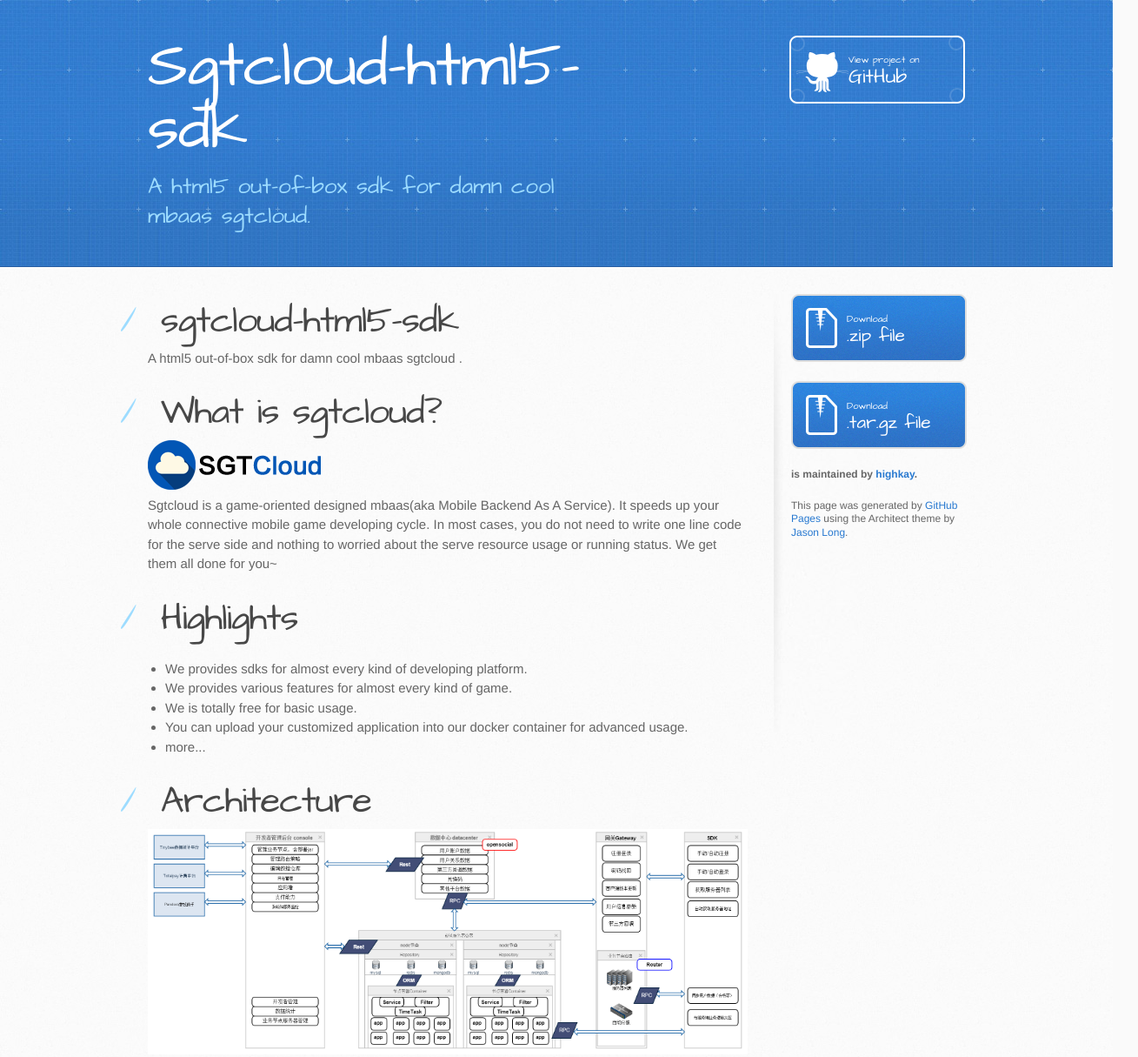
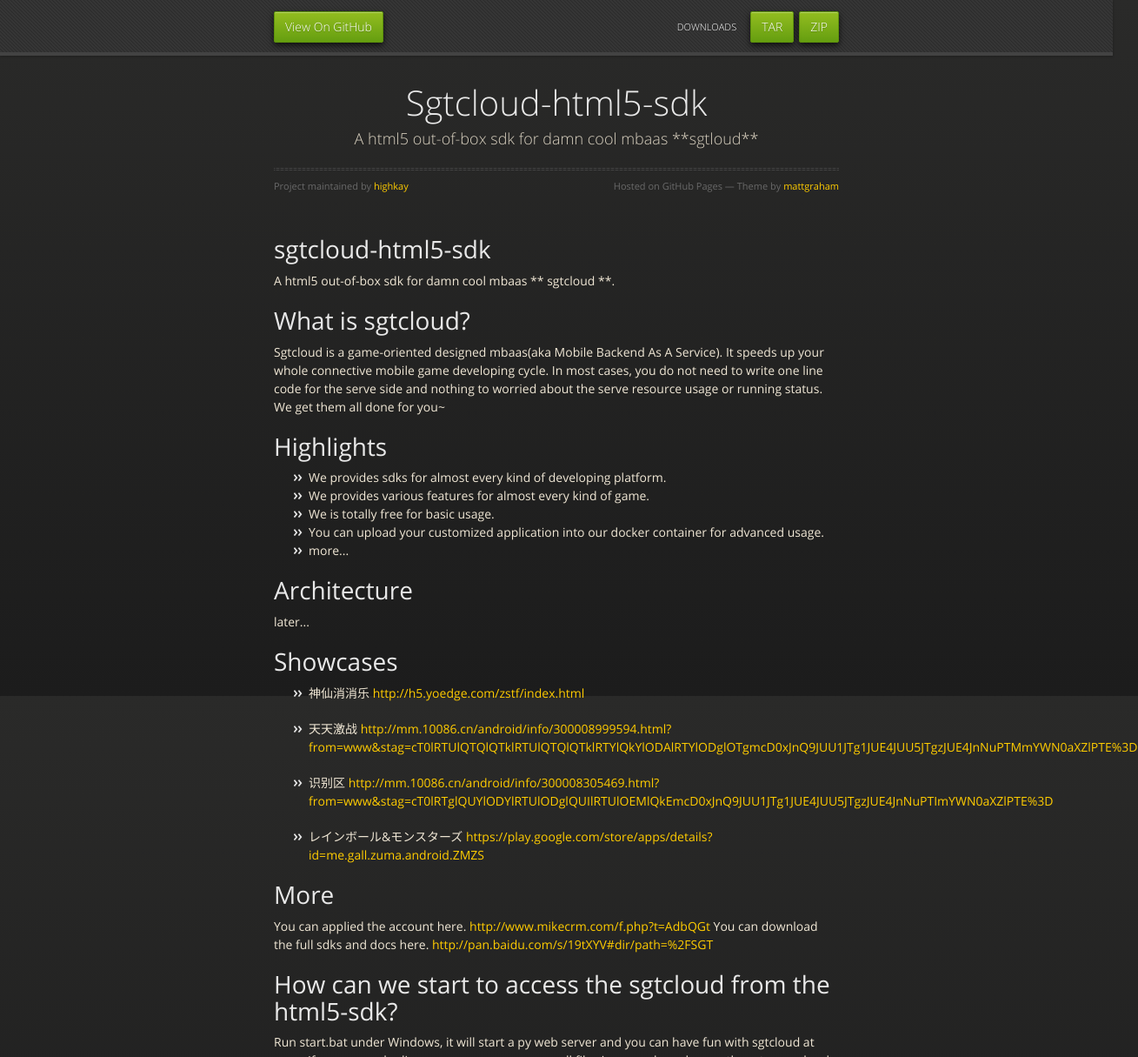
Before and after one commit to sgtcloud/sgtcloud-html5-sdk, a plain HTML site: page index.html in a window 1280 px wide. Shown: the top 1215 px of the page at 87% size, 1309 px wide, since content can reach past the window. Drawn offline with nearby package versions, Linux system fonts and the light colour scheme.

Commit message:
Create gh-pages branch via GitHub

```diff
--- a/index.html
+++ b/index.html
@@ -1,45 +1,51 @@
-<!DOCTYPE html>
+<!doctype html>
 <html>
   <head>
-    <meta charset='utf-8'>
+    <meta charset="utf-8">
     <meta http-equiv="X-UA-Compatible" content="chrome=1">
-    <meta name="viewport" content="width=device-width, initial-scale=1, maximum-scale=1">
-    <link href='https://fonts.googleapis.com/css?family=Architects+Daughter' rel='stylesheet' type='text/css'>
-    <link rel="stylesheet" type="text/css" href="stylesheets/stylesheet.css" media="screen">
-    <link rel="stylesheet" type="text/css" href="stylesheets/github-light.css" media="screen">
-    <link rel="stylesheet" type="text/css" href="stylesheets/print.css" media="print">
-    <meta name="keywords" content="游戏研发，手游研发，游戏开发，手游开发，ios，h5，html5，andriod，java，libgdx，cocos2dx，unity，lua，mbaas，paas，docker，游戏云，云服务，服务器端引擎，游戏引擎，SGT，SGTcloud，游戏运营，运营支撑，服务器端开发框架，开发框架，微容器托管，游戏应用，自定义游戏应用，研发成本，开发成本，节省成本">
-    <meta name="description" content="SGTCloud游戏云是中国领先的跨平台服务器端游戏引擎，为游戏项目开发者提供了快捷接入，开箱即用的成熟稳定高效的服务器端系统，集成了强大的游戏运营功能组件。为开发者大幅降低项目的开发与运营维护成本，在市场竞争中快人一步打造更优质的用户体验。">
-    <meta name="apple-mobile-web-app-title" content="SGTcloud游戏云">
-
+    <title>Sgtcloud-html5-sdk by highkay</title>
+    <link rel="stylesheet" href="stylesheets/styles.css">
+    <link rel="stylesheet" href="stylesheets/github-dark.css">
+    <script src="https://ajax.googleapis.com/ajax/libs/jquery/1.7.1/jquery.min.js"></script>
+    <script src="javascripts/respond.js"></script>
     <!--[if lt IE 9]>
       <script src="//html5shiv.googlecode.com/svn/trunk/html5.js"></script>
     <![endif]-->
+    <!--[if lt IE 8]>
+    <link rel="stylesheet" href="stylesheets/ie.css">
+    <![endif]-->
+    <meta name="viewport" content="width=device-width, initial-scale=1, user-scalable=no">
 
-    <title>Sgtcloud-html5-sdk by highkay</title>
   </head>
+  <body>
+      <div id="header">
+        <nav>
+          <li class="fork"><a href="https://github.com/highkay/sgtcloud-html5-sdk">View On GitHub</a></li>
+          <li class="downloads"><a href="https://github.com/highkay/sgtcloud-html5-sdk/zipball/master">ZIP</a></li>
+          <li class="downloads"><a href="https://github.com/highkay/sgtcloud-html5-sdk/tarball/master">TAR</a></li>
+          <li class="title">DOWNLOADS</li>
+        </nav>
+      </div><!-- end header -->
 
-  <body>
-    <header>
-      <div class="inner">
+    <div class="wrapper">
+
+      <section>
+        <div id="title">
           <h1>Sgtcloud-html5-sdk</h1>
-        <h2>A html5 out-of-box sdk for damn cool mbaas sgtcloud.</h2>
-        <a href="https://github.com/highkay/sgtcloud-html5-sdk" class="button"><small>View project on</small> GitHub</a>
+          <p>A html5 out-of-box sdk for damn cool mbaas **sgtloud**</p>
+          <hr>
+          <span class="credits left">Project maintained by <a href="https://github.com/highkay">highkay</a></span>
+          <span class="credits right">Hosted on GitHub Pages &mdash; Theme by <a href="https://twitter.com/michigangraham">mattgraham</a></span>
         </div>
-    </header>
 
-    <div id="content-wrapper">
-      <div class="inner clearfix">
-        <section id="main-content">
         <h1>
 <a id="sgtcloud-html5-sdk" class="anchor" href="#sgtcloud-html5-sdk" aria-hidden="true"><span class="octicon octicon-link"></span></a>sgtcloud-html5-sdk</h1>
 
-<p>A html5 out-of-box sdk for damn cool mbaas sgtcloud .</p>
+<p>A html5 out-of-box sdk for damn cool mbaas ** sgtcloud **.</p>
 
 <h1>
 <a id="what-is-sgtcloud" class="anchor" href="#what-is-sgtcloud" aria-hidden="true"><span class="octicon octicon-link"></span></a>What is sgtcloud?</h1>
 
-          <img src="logo.png"/>
 <p>Sgtcloud is a game-oriented designed mbaas(aka Mobile Backend As A Service). It speeds up your whole connective mobile game developing cycle. In most cases, you do not need to write one line code for the serve side and nothing to worried about the serve resource usage or running status. We get them all done for you~</p>
 
 <h1>
@@ -56,20 +62,20 @@
 <h1>
 <a id="architecture" class="anchor" href="#architecture" aria-hidden="true"><span class="octicon octicon-link"></span></a>Architecture</h1>
 
-<img src="sgt.png"/>
+<p>later...</p>
 
 <h1>
 <a id="showcases" class="anchor" href="#showcases" aria-hidden="true"><span class="octicon octicon-link"></span></a>Showcases</h1>
 
 <ul>
-<li><p>神仙消消乐<br />
-<a href="http://h5.yoedge.com/zstf/index.html"><img src="game1.jpg"/></a></p></li>
-<li><p>天天激战<br />
-<a href="http://mm.10086.cn/android/info/300008999594.html?from=www&amp;stag=cT0lRTUlQTQlQTklRTUlQTQlQTklRTYlQkYlODAlRTYlODglOTgmcD0xJnQ9JUU1JTg1JUE4JUU5JTgzJUE4JnNuPTMmYWN0aXZlPTE%3D"><img src="game2.jpg"/></a></p></li>
-<li><p>识别区<br />
-<a href="http://mm.10086.cn/android/info/300008305469.html?from=www&amp;stag=cT0lRTglQUYlODYlRTUlODglQUIlRTUlOEMlQkEmcD0xJnQ9JUU1JTg1JUE4JUU5JTgzJUE4JnNuPTImYWN0aXZlPTE%3D"><img src="game3.jpg"/></a></p></li>
-<li><p>レインボール&amp;モンスターズ<br />
-<a href="https://play.google.com/store/apps/details?id=me.gall.zuma.android.ZMZS"><img src="game4.jpg"/></a></p></li>
+<li><p>神仙消消乐
+<a href="http://h5.yoedge.com/zstf/index.html">http://h5.yoedge.com/zstf/index.html</a></p></li>
+<li><p>天天激战
+<a href="http://mm.10086.cn/android/info/300008999594.html?from=www&amp;stag=cT0lRTUlQTQlQTklRTUlQTQlQTklRTYlQkYlODAlRTYlODglOTgmcD0xJnQ9JUU1JTg1JUE4JUU5JTgzJUE4JnNuPTMmYWN0aXZlPTE%3D">http://mm.10086.cn/android/info/300008999594.html?from=www&amp;stag=cT0lRTUlQTQlQTklRTUlQTQlQTklRTYlQkYlODAlRTYlODglOTgmcD0xJnQ9JUU1JTg1JUE4JUU5JTgzJUE4JnNuPTMmYWN0aXZlPTE%3D</a></p></li>
+<li><p>识别区
+<a href="http://mm.10086.cn/android/info/300008305469.html?from=www&amp;stag=cT0lRTglQUYlODYlRTUlODglQUIlRTUlOEMlQkEmcD0xJnQ9JUU1JTg1JUE4JUU5JTgzJUE4JnNuPTImYWN0aXZlPTE%3D">http://mm.10086.cn/android/info/300008305469.html?from=www&amp;stag=cT0lRTglQUYlODYlRTUlODglQUIlRTUlOEMlQkEmcD0xJnQ9JUU1JTg1JUE4JUU5JTgzJUE4JnNuPTImYWN0aXZlPTE%3D</a></p></li>
+<li><p>レインボール&amp;モンスターズ
+<a href="https://play.google.com/store/apps/details?id=me.gall.zuma.android.ZMZS">https://play.google.com/store/apps/details?id=me.gall.zuma.android.ZMZS</a></p></li>
 </ul>
 
 <h1>
@@ -85,23 +91,8 @@
 If you are under linux or mac, you may copy all files in example and move them to your local web server. We would provide a shortcut in later release.</p>
       </section>
 
-        <aside id="sidebar">
-          <a href="https://github.com/highkay/sgtcloud-html5-sdk/zipball/master" class="button">
-            <small>Download</small>
-            .zip file
-          </a>
-          <a href="https://github.com/highkay/sgtcloud-html5-sdk/tarball/master" class="button">
-            <small>Download</small>
-            .tar.gz file
-          </a>
-
-          <p class="repo-owner"><a href="https://github.com/highkay/sgtcloud-html5-sdk"></a> is maintained by <a href="https://github.com/highkay">highkay</a>.</p>
-
-          <p>This page was generated by <a href="https://pages.github.com">GitHub Pages</a> using the Architect theme by <a href="https://twitter.com/jasonlong">Jason Long</a>.</p>
-        </aside>
     </div>
-    </div>
-
+    <!--[if !IE]><script>fixScale(document);</script><![endif]-->
 
   </body>
 </html>
```
Lines whose indentation alone changed are shown as unchanged.
